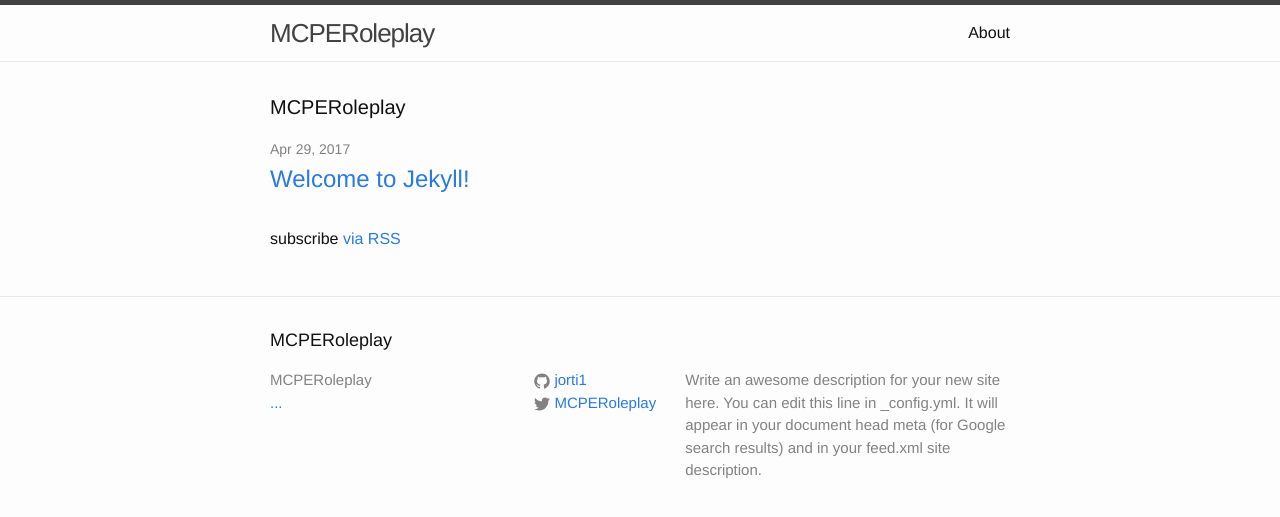
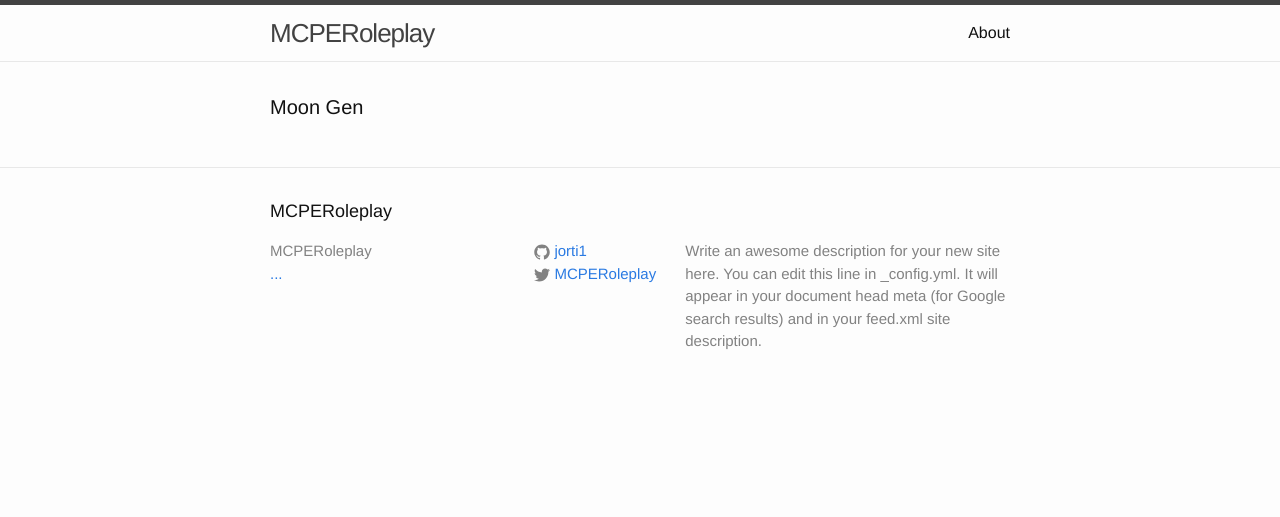
Before and after one commit to Jorti1/MoonGen, a Jekyll site: the page built from index.html, in a window 1280 px wide. Shown: the top 517 px of the page. Built offline with Jekyll 4.4.1, drawn with Linux system fonts in a browser that asks for light colours.

Commit message:
Update index.html

```diff
--- a/index.html
+++ b/index.html
@@ -4,20 +4,5 @@ layout: default
 
 <div class="home">
 
-  <h1 class="page-heading">MCPERoleplay</h1>
-
-  <ul class="post-list">
-    {% for post in site.posts %}
-      <li>
-        <span class="post-meta">{{ post.date | date: "%b %-d, %Y" }}</span>
-
-        <h2>
-          <a class="post-link" href="{{ post.url | prepend: site.baseurl }}">{{ post.title }}</a>
-        </h2>
-      </li>
-    {% endfor %}
-  </ul>
-
-  <p class="rss-subscribe">subscribe <a href="{{ "/feed.xml" | prepend: site.baseurl }}">via RSS</a></p>
-
+  <h1 class="page-heading">Moon Gen</h1>
 </div>
```
